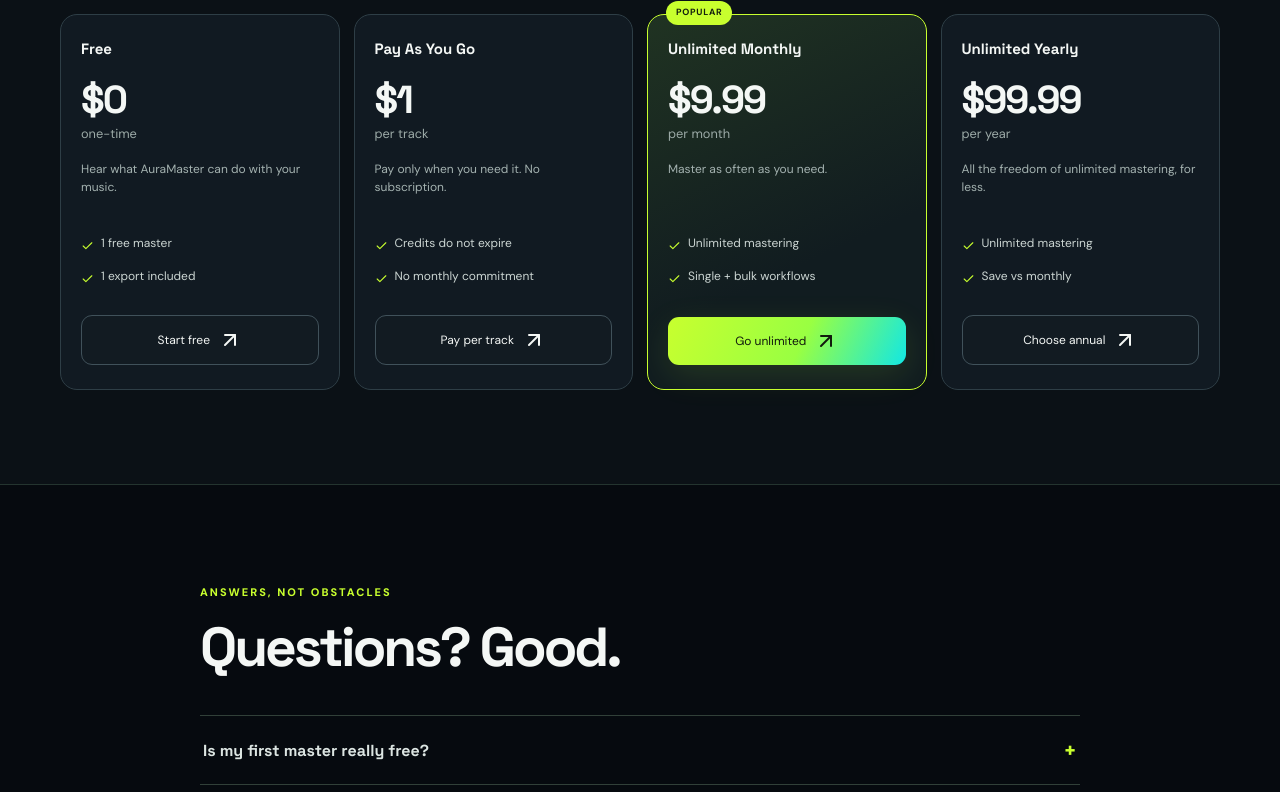
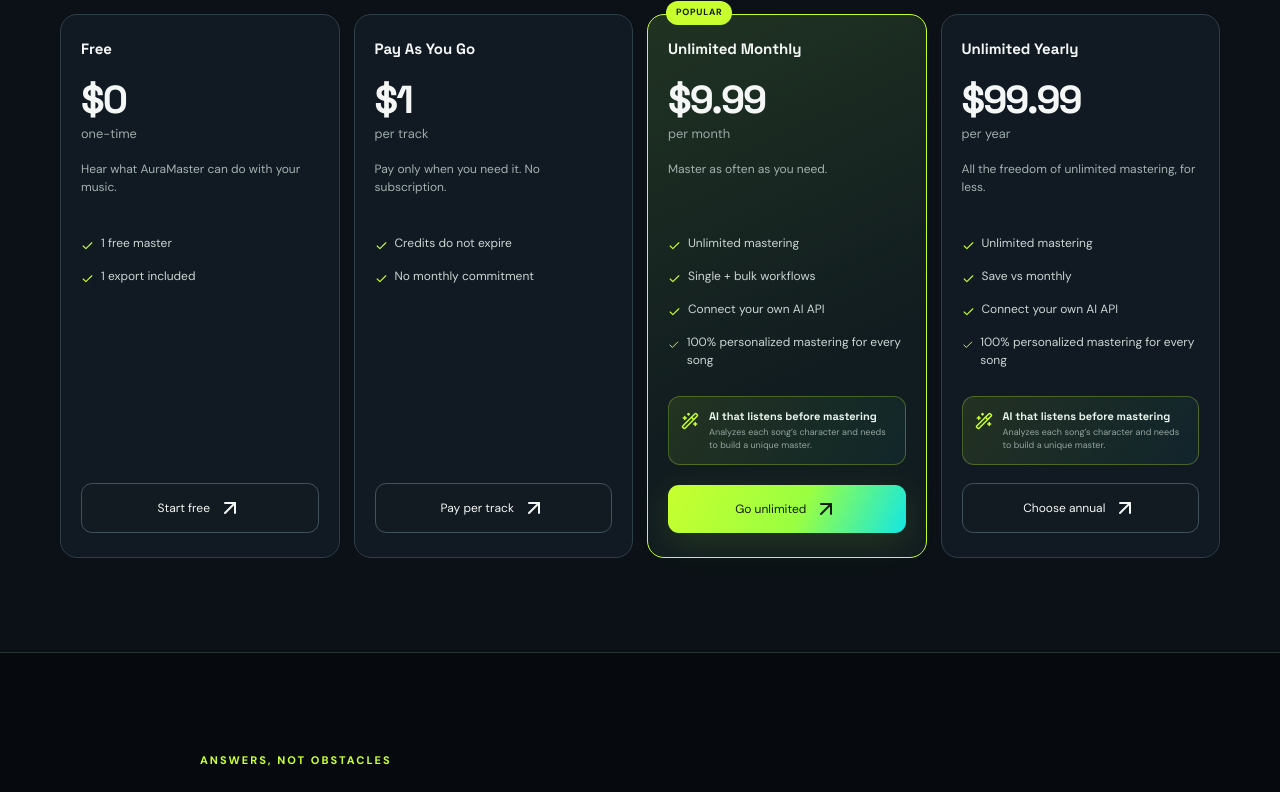
Before and after one commit to oneforall-dev/Auramaster, a React (Vite) app: page / in a window 1280 px wide. Shown: the part 3854-4646 px from the top of the page. Built offline with nearby package versions, Linux system fonts and the light colour scheme.

Commit message:
feat: highlight AI-personalized mastering plans

```diff
--- a/components/AuthGate.tsx
+++ b/components/AuthGate.tsx
@@ -67,6 +67,6 @@ export const AuthGate: React.FC<AuthGateProps> = ({ lang, onLanguageChange, onLo
 const Benefit=({number,icon,title,text}:any)=><article className="am-benefit"><span>{number}</span><div className="am-benefit-icon">{icon}</div><h3>{title}</h3><p>{text}</p></article>;
 const Step=({n,title,text}:any)=><article className="am-step"><span>{n}</span><h3>{title}</h3><p>{text}</p></article>;
 const Flow=({n,title,text,active}:any)=><div className={`am-flow ${active?'active':''}`}><span>{n}</span><div><strong>{title}</strong><small>{text}</small></div></div>;
-const Price=({title,price,period,description,perks,action,onClick,featured}:any)=><article className={`am-price-card ${featured?'featured':''}`}>{featured&&<b className="am-popular">POPULAR</b>}<h3>{title}</h3><strong className="am-price">{price}</strong><small>{period}</small><p>{description}</p><ul>{perks.map((perk:string)=><li key={perk}><Check/>{perk}</li>)}</ul><button className={`am-button ${featured?'am-button-primary':'am-button-outline'}`} onClick={onClick}>{action}<ArrowUpRight/></button></article>;
+const Price=({title,price,period,description,perks,action,onClick,featured}:any)=><article className={`am-price-card ${featured?'featured':''}`}>{featured&&<b className="am-popular">POPULAR</b>}<h3>{title}</h3><strong className="am-price">{price}</strong><small>{period}</small><p>{description}</p><ul>{[...perks,...(/mensual|monthly|anual|yearly/i.test(String(title))?[(/mensual|anual/i.test(String(title))?'Conecta tu propia API de IA':'Connect your own AI API'),(/mensual|anual/i.test(String(title))?'Masterización 100% personalizada para cada canción':'100% personalized mastering for every song')]:[])].map((perk:string)=><li key={perk}><Check/>{perk}</li>)}</ul>{/mensual|monthly|anual|yearly/i.test(String(title))&&<div className="am-ai-plan-benefit"><WandSparkles/><span><b>{/mensual|anual/i.test(String(title))?'IA que escucha antes de masterizar':'AI that listens before mastering'}</b><small>{/mensual|anual/i.test(String(title))?'Analiza el carácter y las necesidades de cada canción para crear un master único.':'Analyzes each song’s character and needs to build a unique master.'}</small></span></div>}<button className={`am-button ${featured?'am-button-primary':'am-button-outline'}`} onClick={onClick}>{action}<ArrowUpRight/></button></article>;
 const formatTime=(seconds:number)=>`${Math.floor(seconds/60)}:${Math.floor(seconds%60).toString().padStart(2,'0')}`;
 const GoogleMark=()=> <svg viewBox="0 0 24 24" aria-hidden="true"><path fill="#EA4335" d="M12 5c1.6 0 3 .6 4.1 1.7l3.1-3.1C17.3 1.8 14.8 1 12 1 7.5 1 3.7 3.6 1.9 7.4l3.7 2.9C6.5 7.4 9 5 12 5z"/><path fill="#4285F4" d="M23.5 12.3c0-.8-.1-1.6-.2-2.3H12v4.6h6.5c-.3 1.5-1.1 2.8-2.4 3.7l3.7 2.9c2.2-2 3.7-5 3.7-8.9z"/><path fill="#FBBC05" d="M5.6 14.7c-.2-.7-.4-1.5-.4-2.3 0-.8.2-1.6.4-2.3L1.9 7.2C.7 9.6 0 12.2 0 15s.7 5.4 1.9 7.8l3.7-2.9z"/><path fill="#34A853" d="M12 23c3.2 0 6-1.1 8-3l-3.7-2.9c-1.1.7-2.5 1.2-4.3 1.2-3 0-5.5-2.4-6.4-5.3L1.9 16C3.7 19.8 7.5 23 12 23z"/></svg>;
--- a/components/AuthGateSections.css
+++ b/components/AuthGateSections.css
@@ -100,6 +100,27 @@
 .am-faq details[open] summary::after { content: '−'; }
 .am-faq details p { color: var(--am-muted); font-size: 13px; max-width: 700px; margin: 13px 0 0; }
 
+.am-ai-plan-benefit {
+  display: flex;
+  gap: 10px;
+  align-items: flex-start;
+  margin: 2px 0 18px;
+  padding: 12px;
+  border: 1px solid rgba(200, 255, 46, 0.28);
+  border-radius: 12px;
+  background: linear-gradient(120deg, rgba(200, 255, 46, 0.1), rgba(18, 231, 228, 0.05));
+}
+
+.am-ai-plan-benefit > svg {
+  width: 18px;
+  flex: 0 0 18px;
+  color: var(--am-acid);
+}
+
+.am-ai-plan-benefit span { display: flex; flex-direction: column; gap: 3px; }
+.am-ai-plan-benefit b { color: #e9f5ed; font: 700 11px 'Space Grotesk'; }
+.am-ai-plan-benefit small { color: #94a49f; font-size: 9px; line-height: 1.45; }
+
 @media (max-width: 720px) {
   .am-ai-layout { grid-template-columns: 1fr; gap: 36px; }
   .am-ai-card { padding: 16px; }
```
